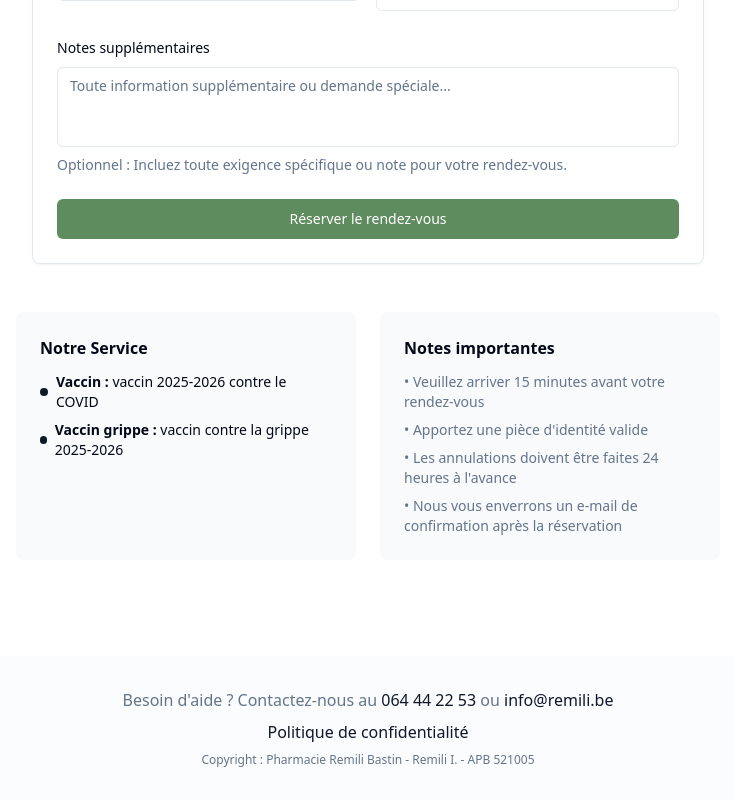
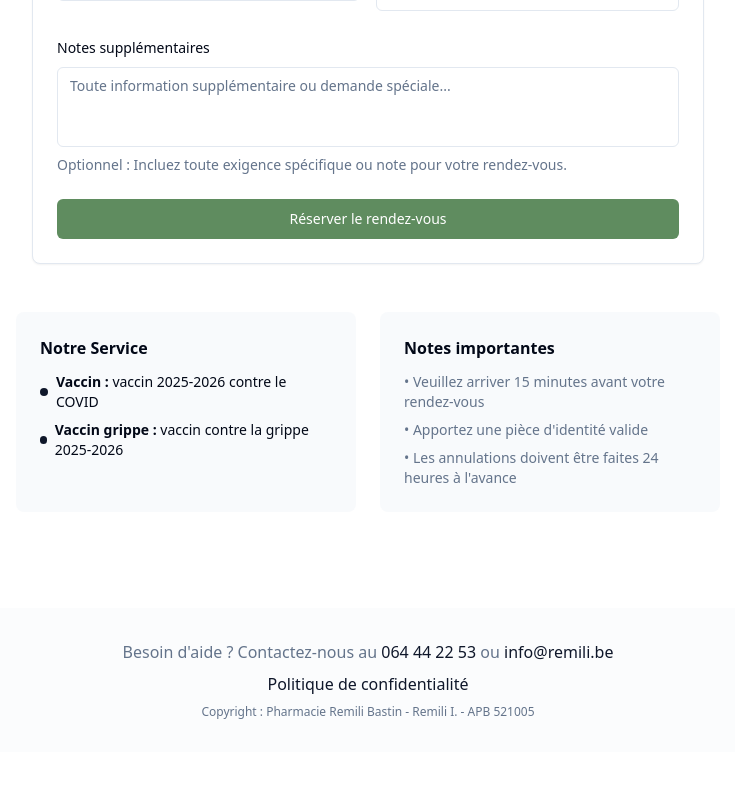
Before and after one commit to iliasrem/jab-ready-form, a React (Vite) app: page / in a window 1280 px wide. Shown: the part 1014-1814 px from the top of the page, without its empty margins (272-1007 px from the left). After the commit the page ends 1766 px from the top, so only its background shows below. Built offline with nearby package versions, Linux system fonts and the light colour scheme.

Commit message:
Supprimer texte de confirmation

```diff
--- a/src/pages/PatientBooking.tsx
+++ b/src/pages/PatientBooking.tsx
@@ -296,7 +296,6 @@ const PatientBooking = () => {
                 <li>• Veuillez arriver 15 minutes avant votre rendez-vous</li>
                 <li>• Apportez une pièce d&apos;identité valide</li>
                 <li>• Les annulations doivent être faites 24 heures à l&apos;avance</li>
-                <li>• Nous vous enverrons un e-mail de confirmation après la réservation</li>
               </ul>
             </div>
           </div>
```
